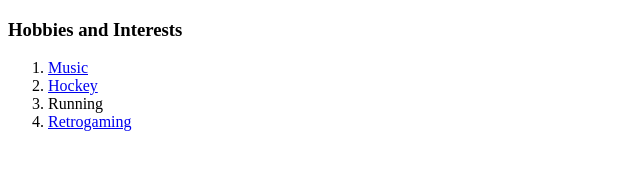
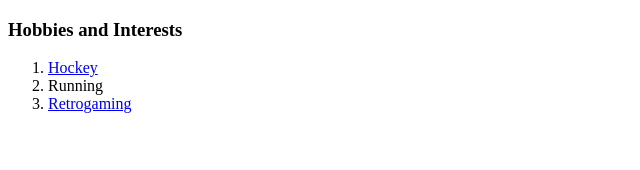
Before and after one commit to djrydeen/cv, a plain HTML site: page hobbies.html in a window 1280 px wide. Shown: the whole page, without its empty margins (0-640 px from the left). Drawn offline with Linux system fonts and the light colour scheme.

Commit message:
Update hobbies.html

```diff
--- a/hobbies.html
+++ b/hobbies.html
@@ -7,7 +7,6 @@
   <body>
     <h3>Hobbies and Interests</h3>
     <ol>
-      <li><a href="https://soundcloud.com/lunargroove-1">Music</a></li>
       <li><a href="https://www.tsn.ca/nhl">Hockey</a></li>
       <li>Running</li>
       <li><a href="https://gamefaqs.gamespot.com/">Retrogaming</a></li>
```
